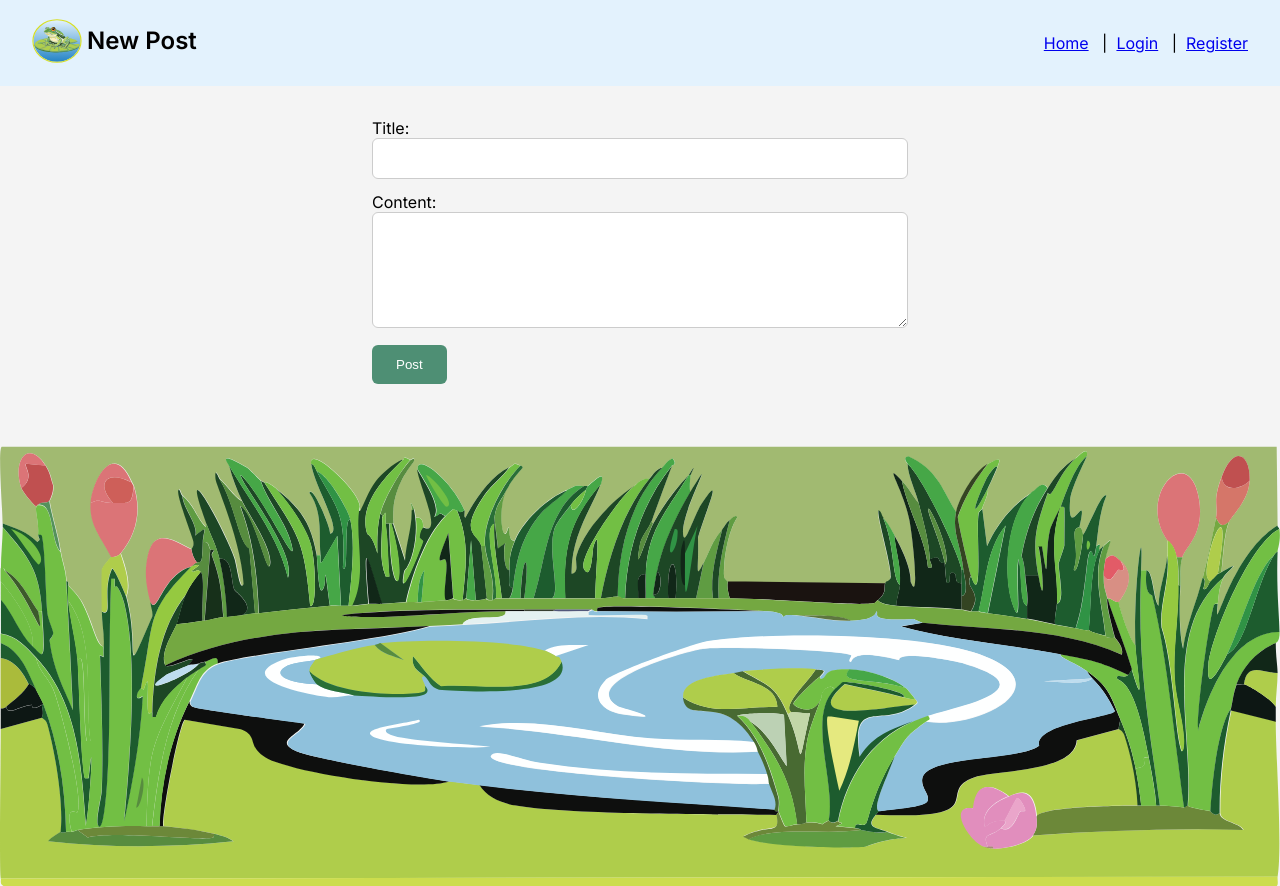
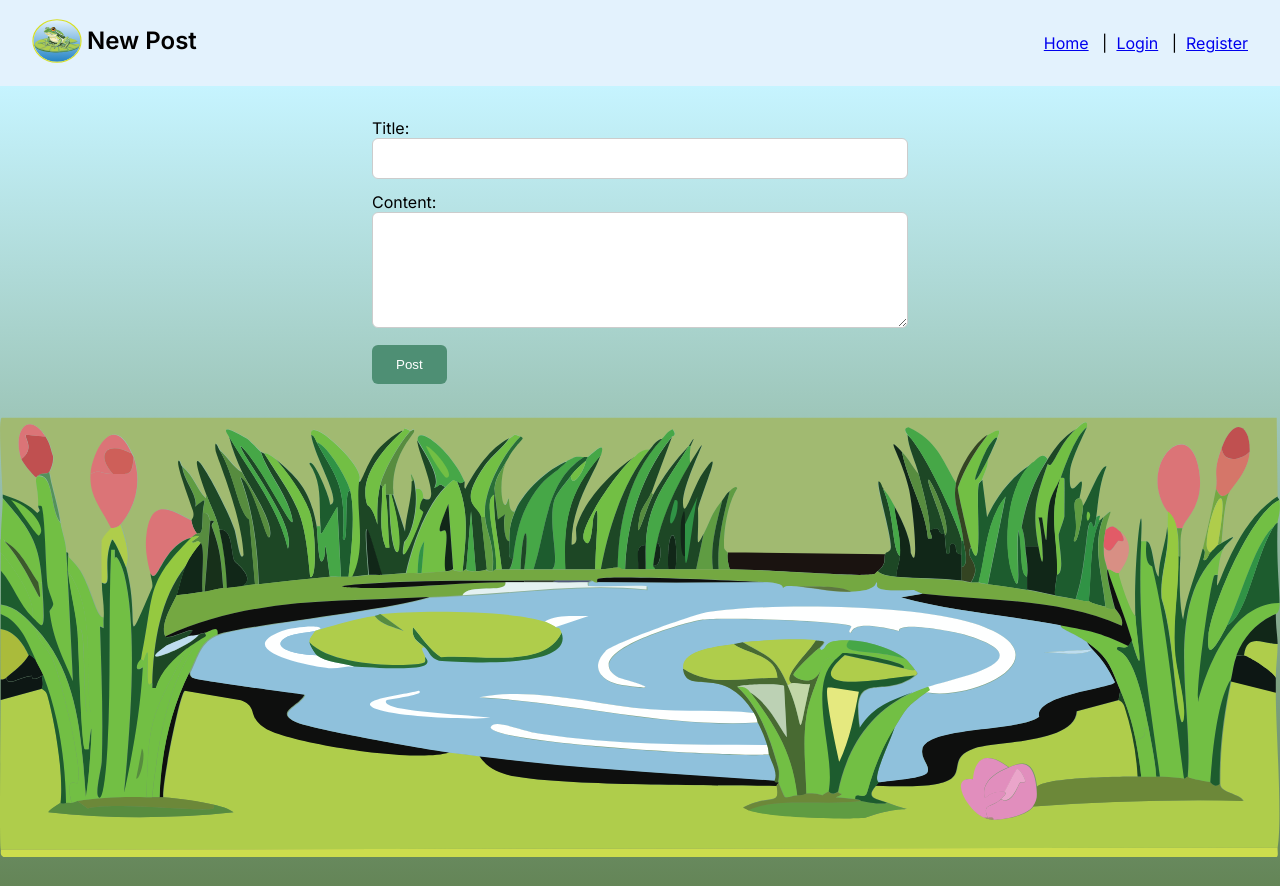
Before and after one commit to Momo8289/BogBlogPlus, a React (Vite) app in the folder BogBlogPlus/: page /new in a window 1280 px wide. Built offline with nearby package versions, Linux system fonts and the light colour scheme.

Commit message:
added framer-motion and some anim for NewPost

```diff
--- a/BogBlogPlus/package.json
+++ b/BogBlogPlus/package.json
@@ -10,6 +10,7 @@
     "preview": "vite preview"
   },
   "dependencies": {
+    "framer-motion": "^12.23.12",
     "react": "^19.1.0",
     "react-dom": "^19.1.0",
     "react-router": "^7.7.1",
--- a/BogBlogPlus/src/App.css
+++ b/BogBlogPlus/src/App.css
@@ -223,12 +223,11 @@ body {
 }
 
 .newPostPage{
-  justify-self: center;
+  position: relative;
   height: 100vh;
-  width:100%;
-  background-image: url("./assets/SVG/banner.svg");
-  background-repeat: no-repeat;
-  background-position: bottom;
+  width: 100%;
+  background: linear-gradient(to bottom, #c6f4ff, #648557);
+  overflow: hidden;
 }
 
 .post-form input,
--- a/BogBlogPlus/src/pages/NewPost.jsx
+++ b/BogBlogPlus/src/pages/NewPost.jsx
@@ -1,5 +1,7 @@
 import { useState } from "react";
 import { useNavigate } from "react-router-dom";
+import { motion } from "framer-motion";
+import bannerUrl from '/src/assets/SVG/banner.svg';
 
 export default function NewPost() {
   const navigate = useNavigate();
@@ -63,6 +65,15 @@ export default function NewPost() {
         <button type="submit">Post</button>
       </form>
     </div>
+    <motion.img
+  src={bannerUrl}
+  alt="Banner"
+  className="svg-banner"
+  initial={{ opacity: 0, y: 50 }}
+  animate={{ opacity: 1, y: 0 }}
+  transition={{ duration: 1 }}
+/>
+
     </div>
   );
 }
```
Also changed, not shown: 1 other file (tests, documents, lock files or other folders).
